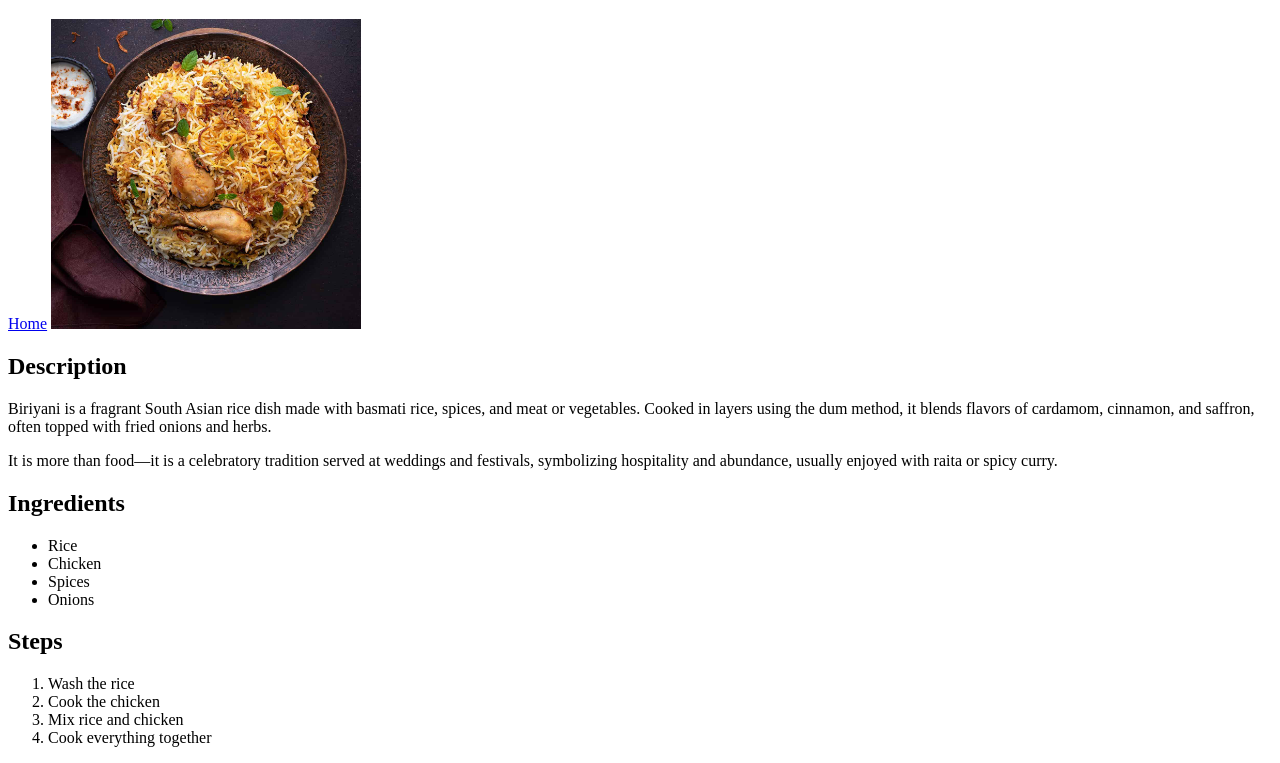
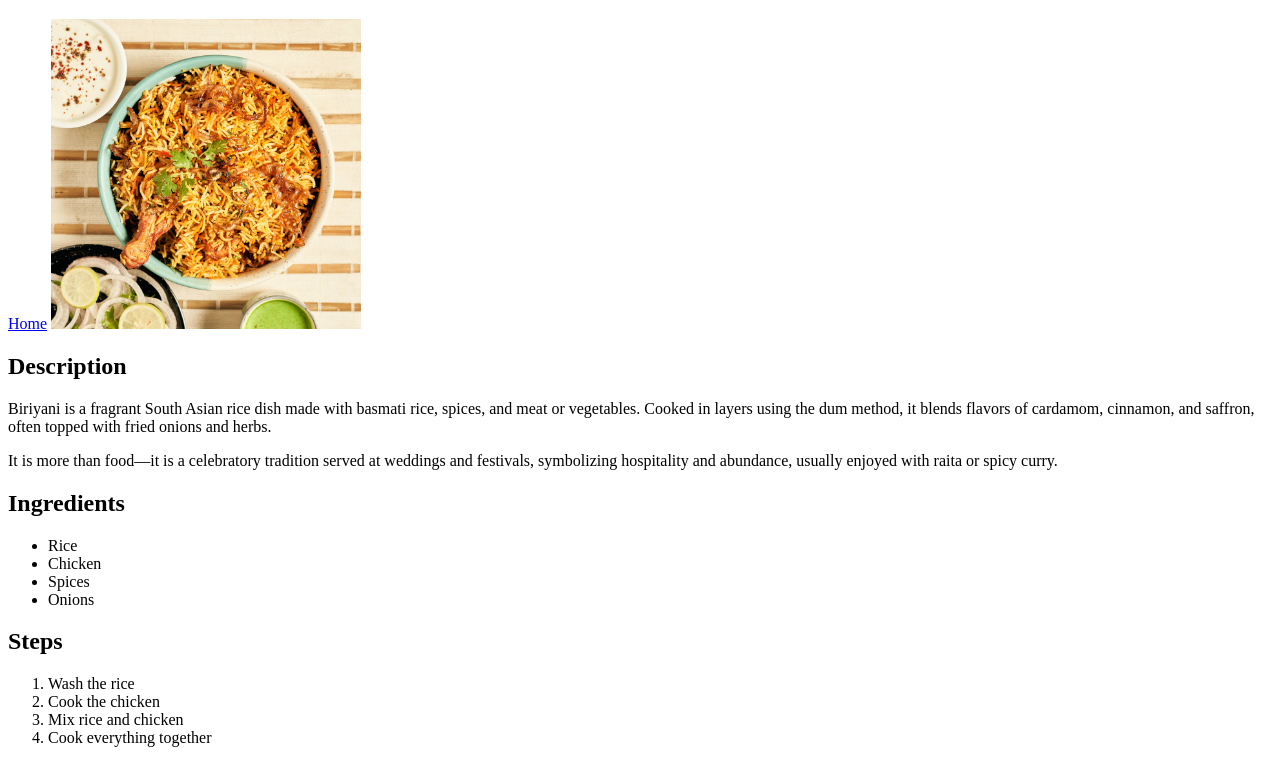
Before and after one commit to dipkumarsen16/odin-recipes, a plain HTML site: page recipes/biriyani.html in a window 1280 px wide. Shown: the part 61-824 px from the top of the page. Drawn offline with Linux system fonts and the light colour scheme.

Commit message:
Added recipes

```diff
--- a/recipes/biriyani.html
+++ b/recipes/biriyani.html
@@ -8,7 +8,7 @@
 <body>
     <h1>Biriyani</h1>
     <a href="../index.html">Home</a>
-    <img src="../images/Chicken-Biryani.jpg" height="310" width="310">
+    <img src="../images/biryani.jpg" height="310" width="310">
     <h2>Description</h2>
     <p>Biriyani is a fragrant South Asian rice dish made with basmati rice, spices, and meat or vegetables. Cooked in layers using the dum method, it blends flavors of cardamom, cinnamon, and saffron, often topped with fried onions and herbs.</p>
     <p>It is more than food—it is a celebratory tradition served at weddings and festivals, symbolizing hospitality and abundance, usually enjoyed with raita or spicy curry.</p>
```
Also changed, not shown: images/biryani.jpg (added).
